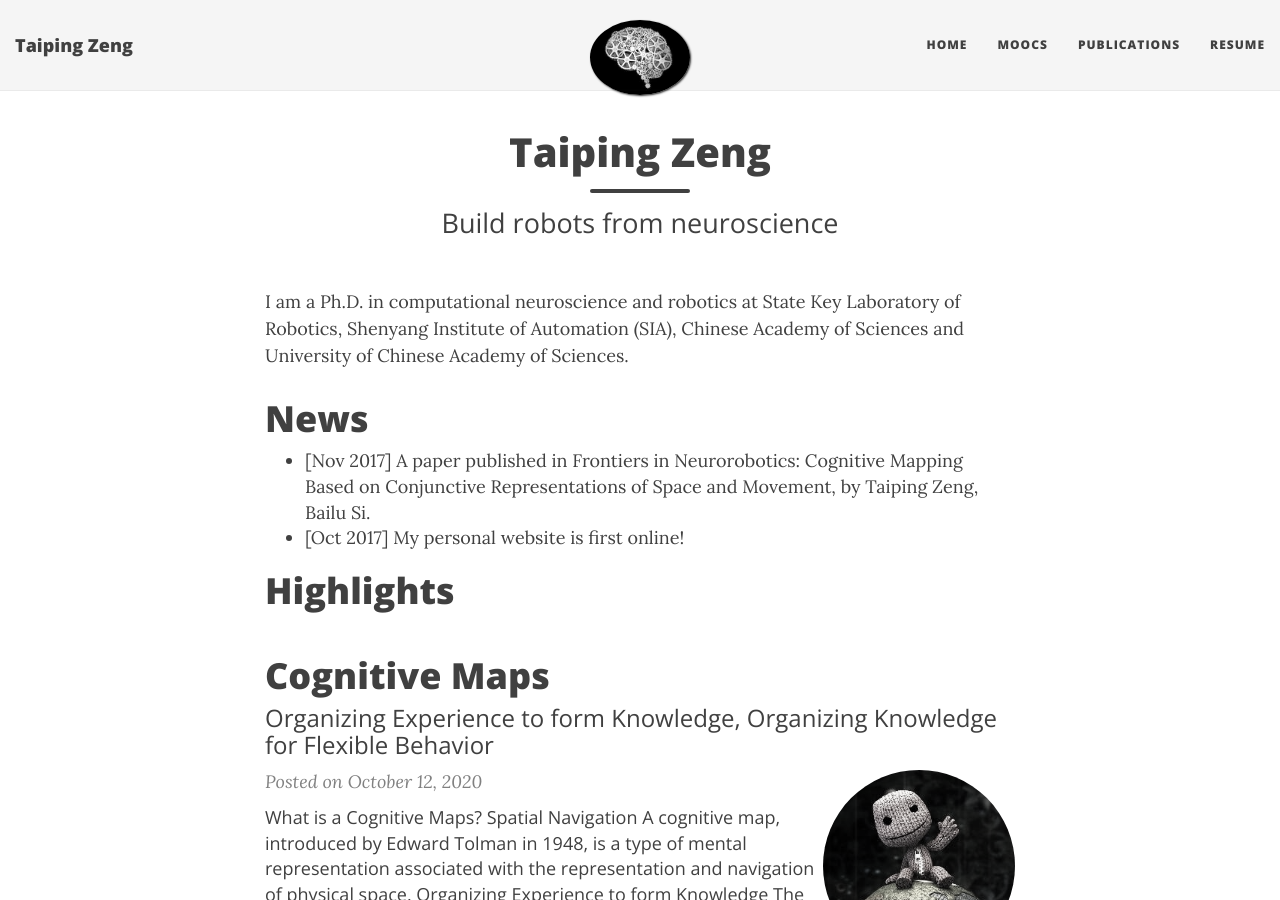
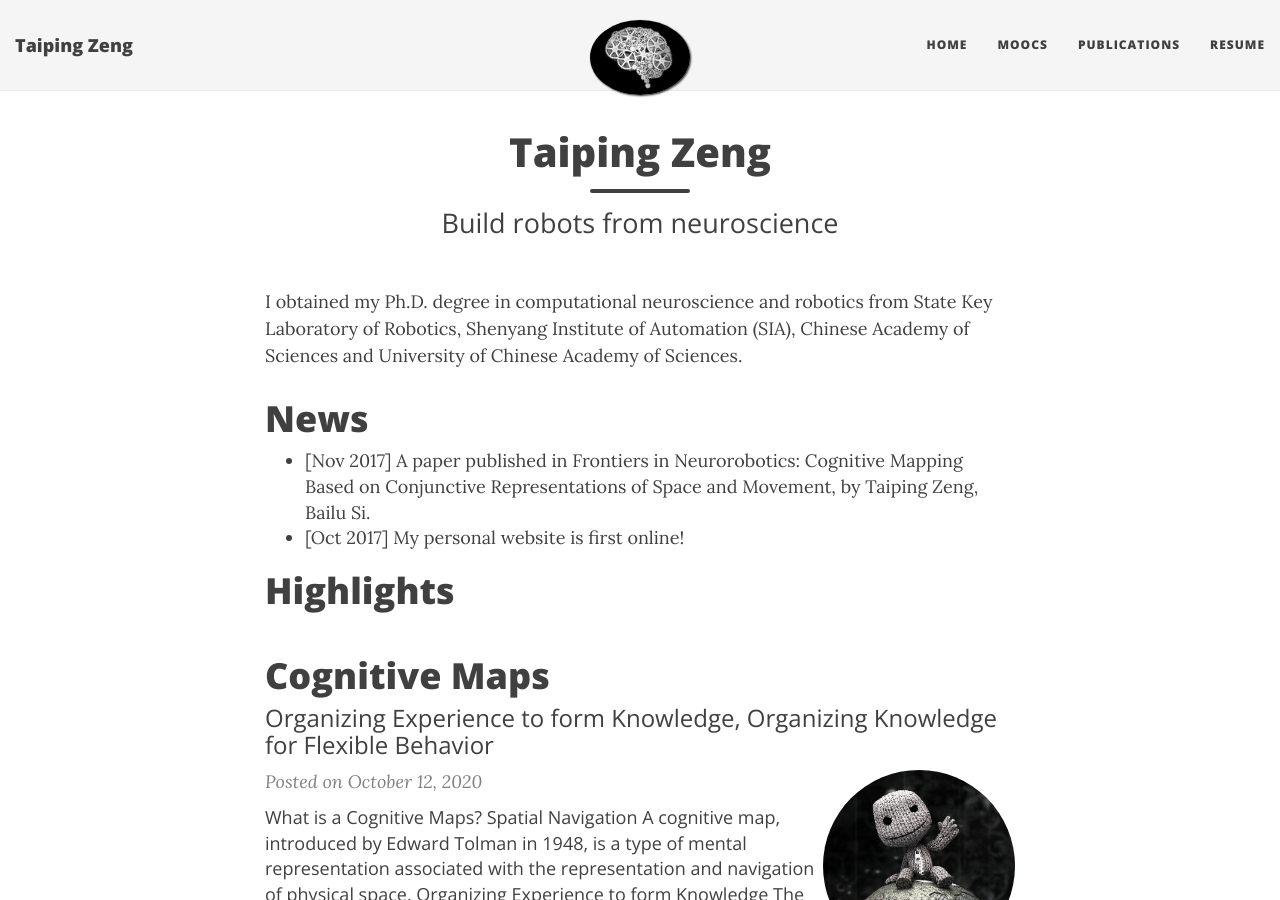
Before and after one commit to zengtaiping/zengtaiping.github.io, a Jekyll site: the page built from index.html, in a window 1280 px wide and 900 px high. Built offline with Jekyll 4.4.1, drawn with Linux system fonts in a browser that asks for light colours; nearby versions of some CDN libraries; the list of posts is cut into pages by our own code.

Commit message:
Update index.html

```diff
--- a/index.html
+++ b/index.html
@@ -6,7 +6,7 @@
 image: /img/brainwithgear.jpg
 ---
 <p>
-I am a Ph.D. in computational neuroscience and robotics at State Key Laboratory of Robotics, Shenyang Institute of Automation (SIA), Chinese Academy of Sciences and University of Chinese Academy of Sciences.
+I obtained my Ph.D. degree in computational neuroscience and robotics from State Key Laboratory of Robotics, Shenyang Institute of Automation (SIA), Chinese Academy of Sciences and University of Chinese Academy of Sciences.
 </p>
 
 <h1>News</h1>
```
